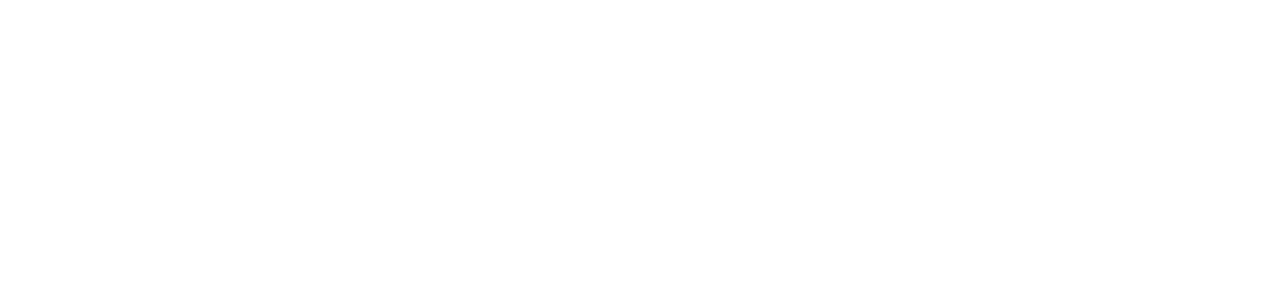
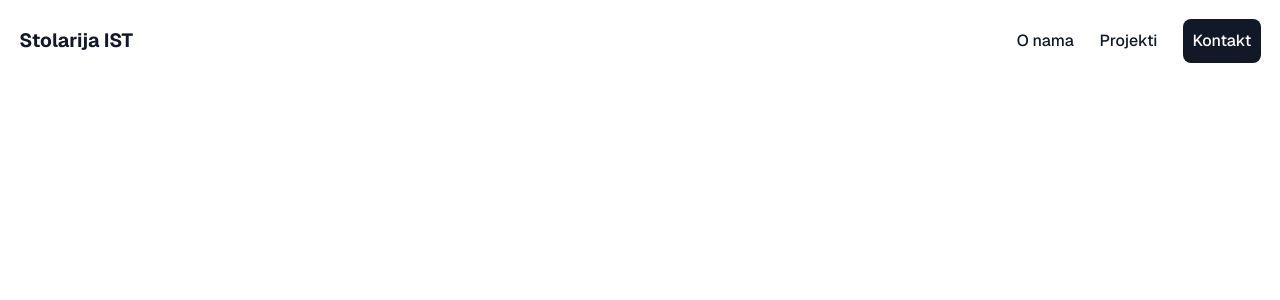
Before and after one commit to kresohr/stolarija-ist-v2, a Next.js app: page / in a window 1280 px wide. Shown: the top 300 px of the page. Built offline with nearby package versions, Linux system fonts and the light colour scheme.

Commit message:
Started implementing Navbar inside layout.tsx

```diff
--- a/src/app/layout.tsx
+++ b/src/app/layout.tsx
@@ -1,6 +1,9 @@
-import type { Metadata } from "next";
+"use client";
 import { Geist, Geist_Mono } from "next/font/google";
 import "./globals.css";
+import Link from "next/link";
+import { useState } from "react";
+import styles from "./Navbar.module.css";
 
 const geistSans = Geist({
   variable: "--font-geist-sans",
@@ -12,10 +15,38 @@
   subsets: ["latin"],
 });
 
-export const metadata: Metadata = {
-  title: "Create Next App",
-  description: "Generated by create next app",
-};
+function Navbar() {
+  const [open, setOpen] = useState(false);
+  /* Implement state reset when window >= 600px */
+  return (
+    <nav className={styles.navbar} aria-label="Glavna navigacija">
+      <div className={styles["navbar-header"]}>
+        <span className={styles["navbar-title"]}>Stolarija IST</span>
+        <button
+          className={styles["navbar-toggle"]}
+          aria-label={open ? "Zatvori navigaciju" : "Otvori navigaciju"}
+          aria-expanded={open}
+          onClick={() => setOpen((prev) => !prev)}
+        >
+          {open ? "✖" : "☰"}
+        </button>
+      </div>
+      <ul className={`${styles["navbar-menu"]} ${open ? styles.open : ""}`}>
+        <li>
+          <Link href="/about">O nama</Link>
+        </li>
+        <li>
+          <Link href="/projekti">Projekti</Link>
+        </li>
+        <li>
+          <Link href="/kontakt" className={styles["navbar-contact"]}>
+            Kontakt
+          </Link>
+        </li>
+      </ul>
+    </nav>
+  );
+}
 
 export default function RootLayout({
   children,
@@ -25,6 +56,7 @@
   return (
     <html lang="en">
       <body className={`${geistSans.variable} ${geistMono.variable}`}>
+        <Navbar />
         {children}
       </body>
     </html>
```
